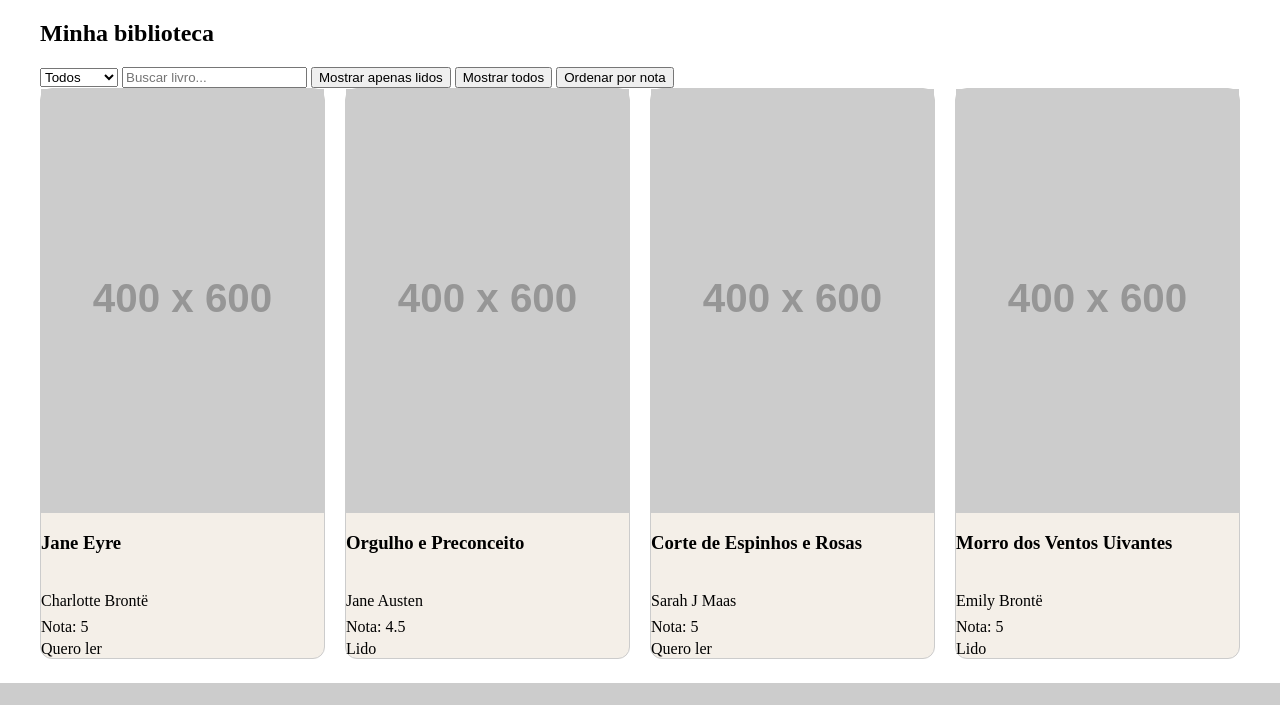
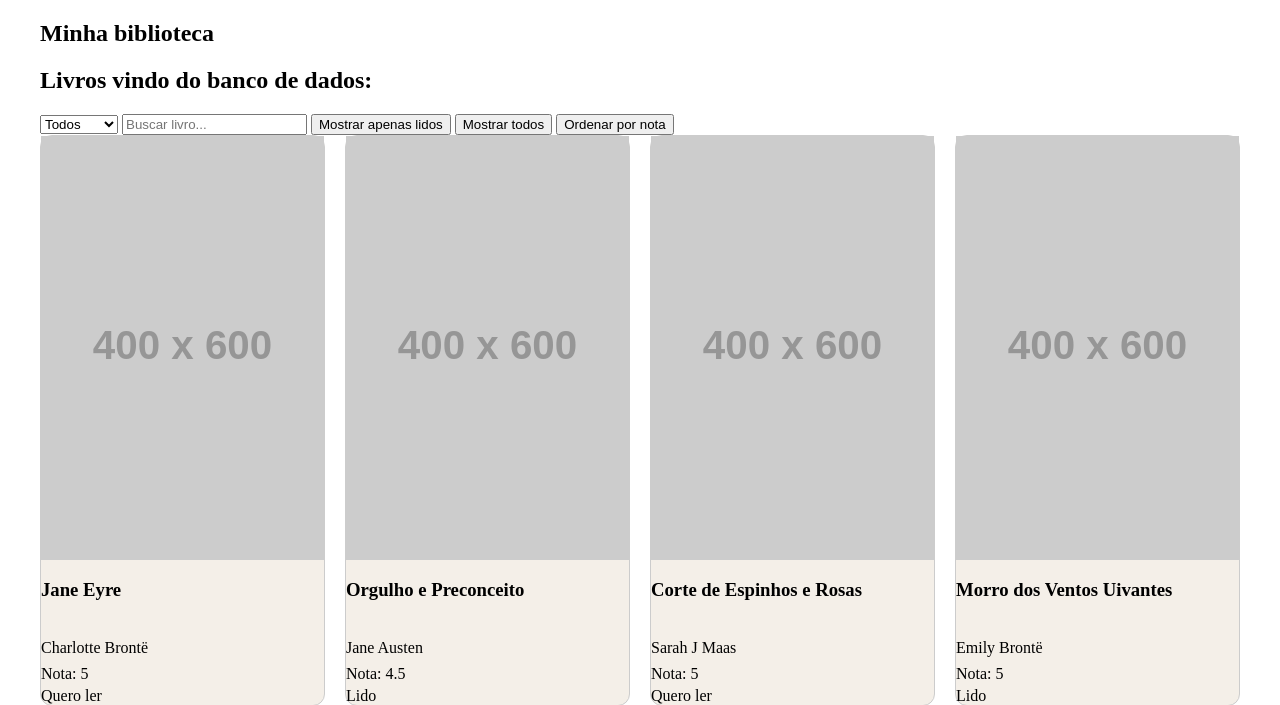
Before and after one commit to Larissa-js/programacao, a Flask app: page / in a window 1280 px wide. Shown: the part 122-827 px from the top of the page. Before the commit the page ends 805 px from the top, so only its background shows below. Run offline with Flask 3, Linux system fonts and the light colour scheme; grey boxes labelled with a size stand in for pictures from a placeholder-image service; data that the repository does not hold is empty; some libraries are stand-ins or nearby versions.

Commit message:
conecta Flask ao banco SQLite

```diff
--- a/meu-portifolio/app.py
+++ b/meu-portifolio/app.py
@@ -1,10 +1,29 @@
 from flask import Flask, render_template
+import sqlite3
 
 app = Flask(__name__)
+def criar_banco():
+    with sqlite3.connect("database.db") as conexao:
+        conexao.execute("""
+            CREATE TABLE IF NOT EXISTS livros (
+                id INTEGER PRIMARY KEY AUTOINCREMENT,
+                titulo TEXT NOT NULL,
+                autor TEXT NOT NULL,
+                nota INTEGER,
+                status TEXT NOT NULL,
+                imagem TEXT
+            )
+        """)
 
 @app.route("/")
 def inicio():
-    return render_template("index.html")
+    with sqlite3.connect("database.db") as conexao:
+        cursor = conexao.cursor()
+        cursor.execute("SELECT * FROM livros")
+        livros = cursor.fetchall()
+
+    return render_template("index.html", livros=livros)
 
 if __name__ == "__main__":
+    criar_banco()
     app.run(debug=True)
--- a/meu-portifolio/templates/index.html
+++ b/meu-portifolio/templates/index.html
@@ -15,6 +15,11 @@
     <main>
         <section>
             <h2>Minha biblioteca</h2>
+            <h2>Livros vindo do banco de dados:</h2>
+
+            {% for livro in livros %}
+                <p>{{ livro }}</p>
+            {% endfor %}
 
             <select id="filtro-status">
                 <option value="todos">Todos</option>
```
Also changed, not shown: 1 other file.
